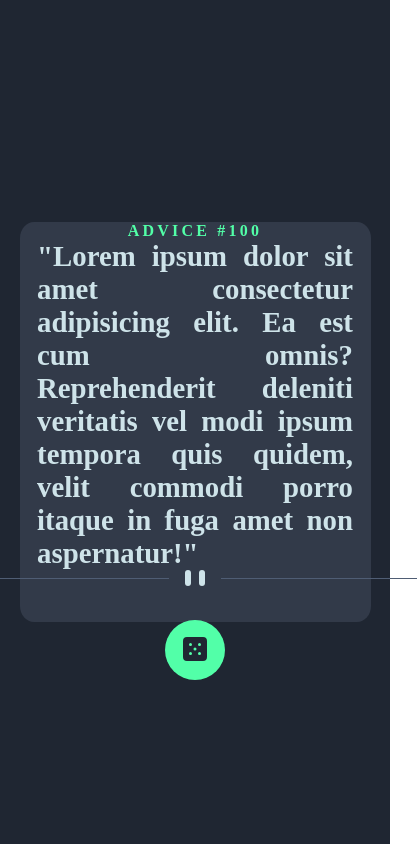
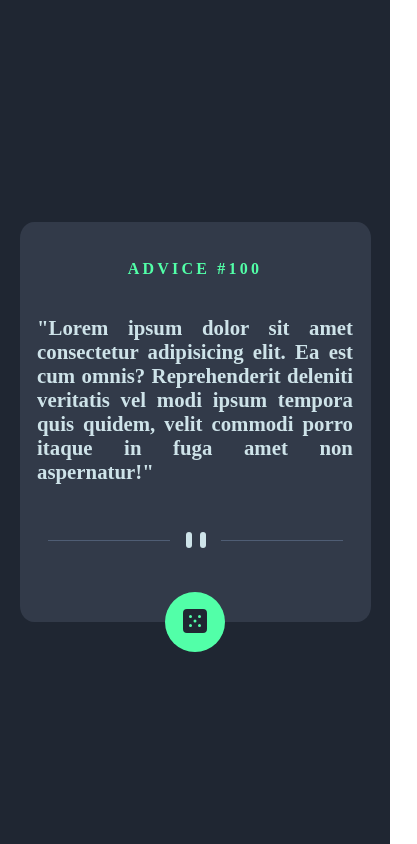
Before and after one commit to joaoffandre/Advice-Generator-App, a plain HTML site: page index.html in a window 390 px wide. Shown: the whole page, 417 px wide, since content can reach past the window. Drawn offline with Linux system fonts and the light colour scheme.

Commit message:
Criado Media-Querie, README, e botao:hover

```diff
--- a/index.html
+++ b/index.html
@@ -14,11 +14,12 @@
     <main class="flex principal">
         <div class="caixa">
             <div class="textos">
-                <p class="numero-conselho">ADVICE #100</p>
+                <h2 class="numero-conselho">advice #100</h2>
                 <p class="conselho">"Lorem ipsum dolor sit amet consectetur adipisicing elit. Ea est cum omnis? Reprehenderit deleniti veritatis vel modi ipsum tempora quis quidem, velit commodi porro itaque in fuga amet non aspernatur!"</p>
             </div>
 
             <picture class="separador">
+                <source srcset="./src\images\pattern-divider-mobile.svg" media="(max-width:500px)">
                 <img src="./src/images/pattern-divider-desktop.svg" alt="Separador">
             </picture>
 
@@ -26,7 +27,6 @@
             <button class="botao" type="button">
                 <img src="./src/images/icon-dice.svg" alt="Botão">
             </button>
-
         </div>
 
     </main>
--- a/src/css/style.css
+++ b/src/css/style.css
@@ -16,7 +16,6 @@
     border-radius:4%;
     display:flex;
     flex-direction:column;
-    justify-content: space-between;
     align-items:center;
 }
 
@@ -30,23 +29,31 @@
     justify-content: space-evenly;
 }
 
-.textos p{
+.textos p, .textos h2{
     font-weight: var(--peso-fonte);
 }
 
 .numero-conselho{
     color:var(--cor-botao);
     letter-spacing: 0.2em;
+    text-transform:uppercase;
+    font-size:1.3em;
 }
 
 .conselho{
     text-align: justify;
     color:var(--cor-texto);
-    font-size:1.8em;
+    font-size:1.7em;
 }
 
 .separador{
     flex-basis:10%;
+    max-width: 90%;
+}
+
+.separador img, .separador source{
+    padding-block:10px;
+    max-width:100%;
 }
 
 .botao{
@@ -59,3 +66,17 @@
     cursor:pointer;
     flex-shrink:0;
 }
+
+.botao:hover{
+    box-shadow: 0px 0px 30px 2px var(--cor-botao) ;
+}
+
+
+@media(max-width:500px){
+    .textos .conselho{
+        font-size:1.3em;
+    }
+    .textos .numero-conselho{
+        font-size:1em;
+    }
+}
```
Also changed, not shown: src/images/Screenshots/Desktop.png (added), src/images/Screenshots/Mobile.png (added), 1 other file.
